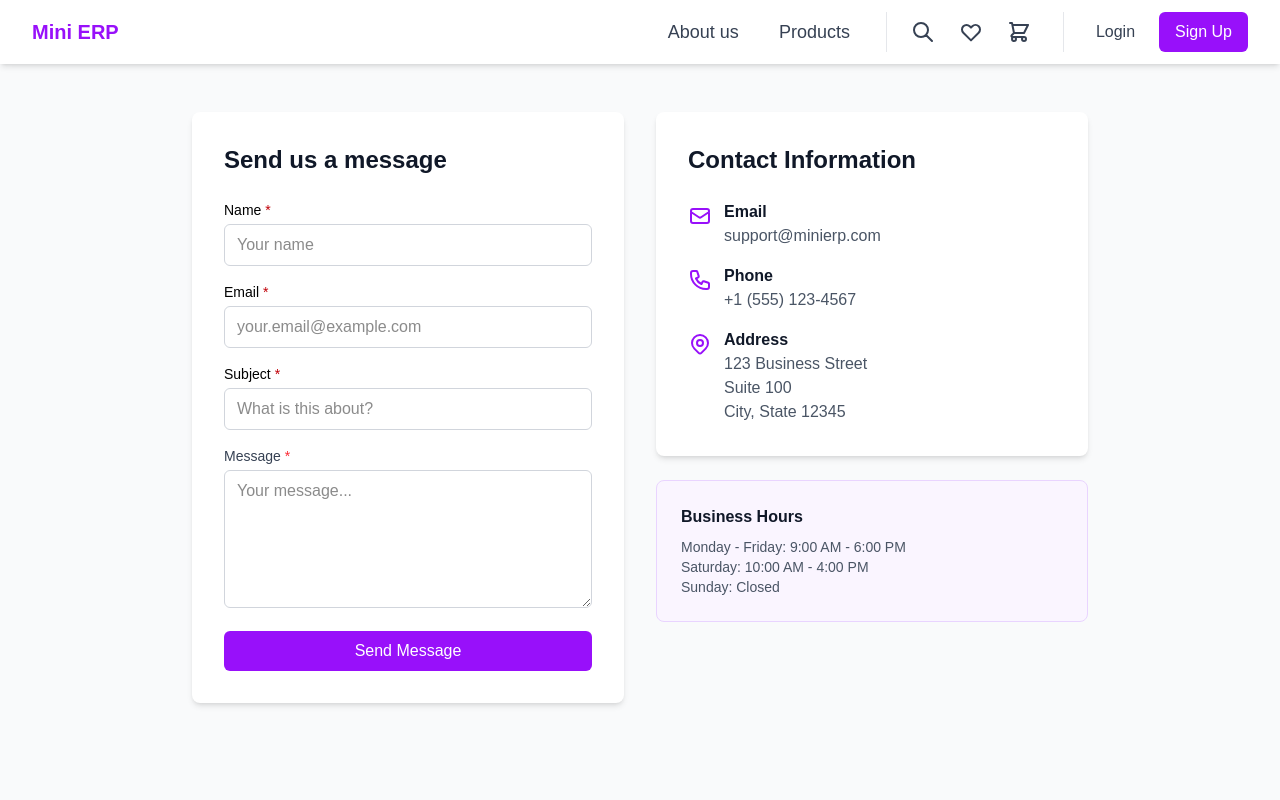
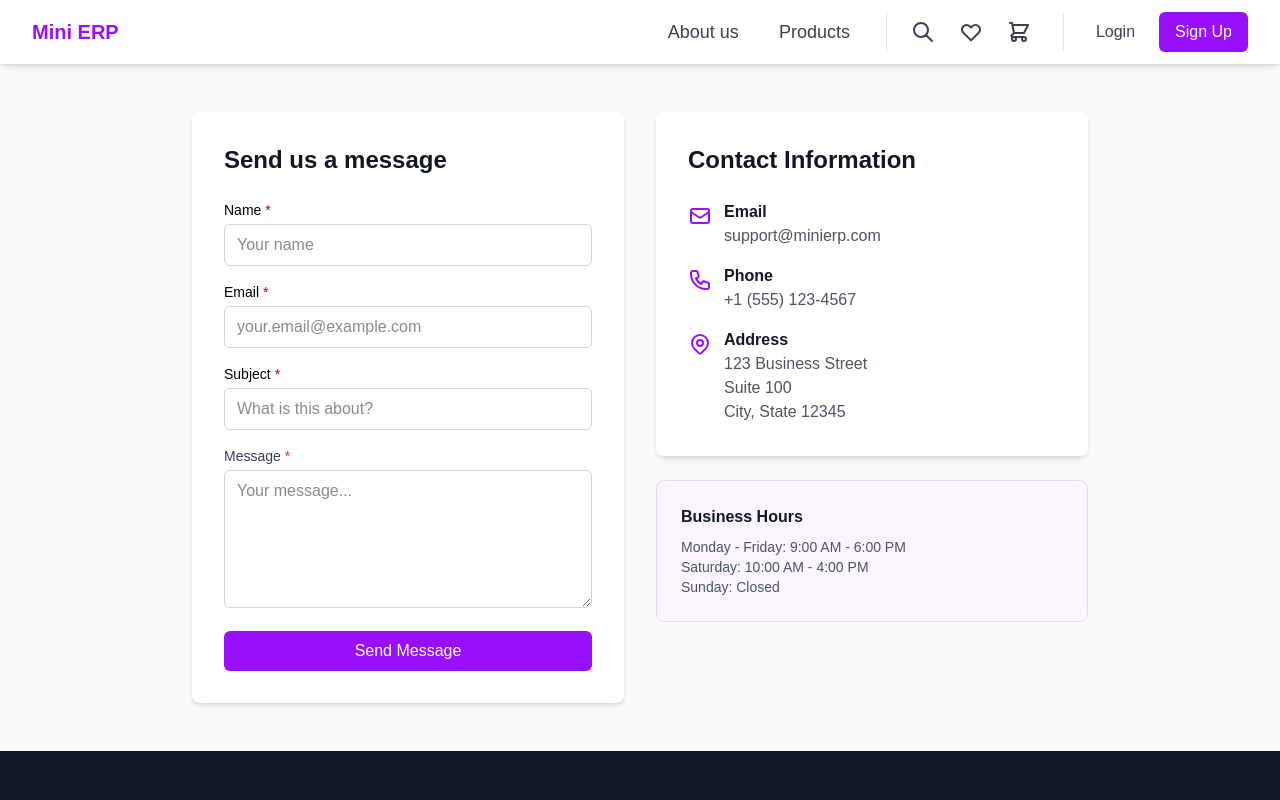
Before and after one commit to Abdulb7772/mini-ERP-client-side, a Next.js app: page /contact in a window 1280 px wide. Shown: the top 800 px of the page. Built offline with nearby package versions, Linux system fonts and the light colour scheme; no server answers.

Commit message:
Add Footer to blog page and fix contact page layout

```diff
--- a/app/blog/page.tsx
+++ b/app/blog/page.tsx
@@ -4,6 +4,7 @@
 import { useRouter } from "next/navigation";
 import toast from "react-hot-toast";
 import { blogAPI } from "@/services/apiService";
+import Footer from "@/components/Footer";
 
 interface Blog {
   _id: string;
@@ -79,6 +80,7 @@
   };
 
   return (
+    <>
     <div className="p-6">
       <div className="flex justify-between items-center mb-6 ">
         <div>
@@ -329,5 +331,7 @@
         </div>
       )}
     </div>
+    <Footer />
+    </>
   );
 }
--- a/app/contact/page.tsx
+++ b/app/contact/page.tsx
@@ -75,7 +75,7 @@
 
   return (
     <>
-      <div className="min-h-screen bg-gray-50 py-12 px-4 sm:px-6 lg:px-8">
+      <div className="bg-gray-50 py-12 px-4 sm:px-6 lg:px-8">
         <div className="max-w-4xl mx-auto">
           {/* Header */}
 
```
